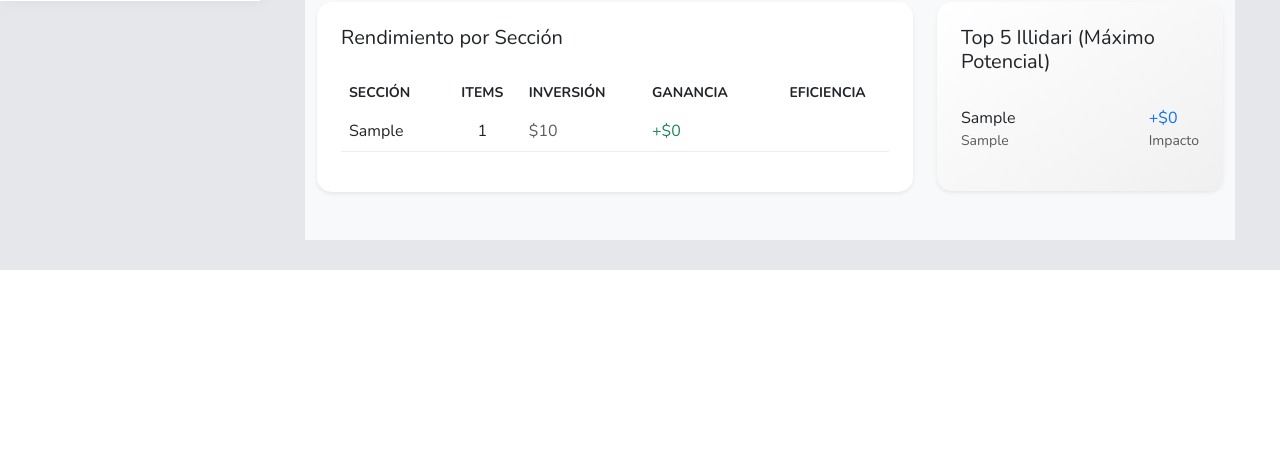
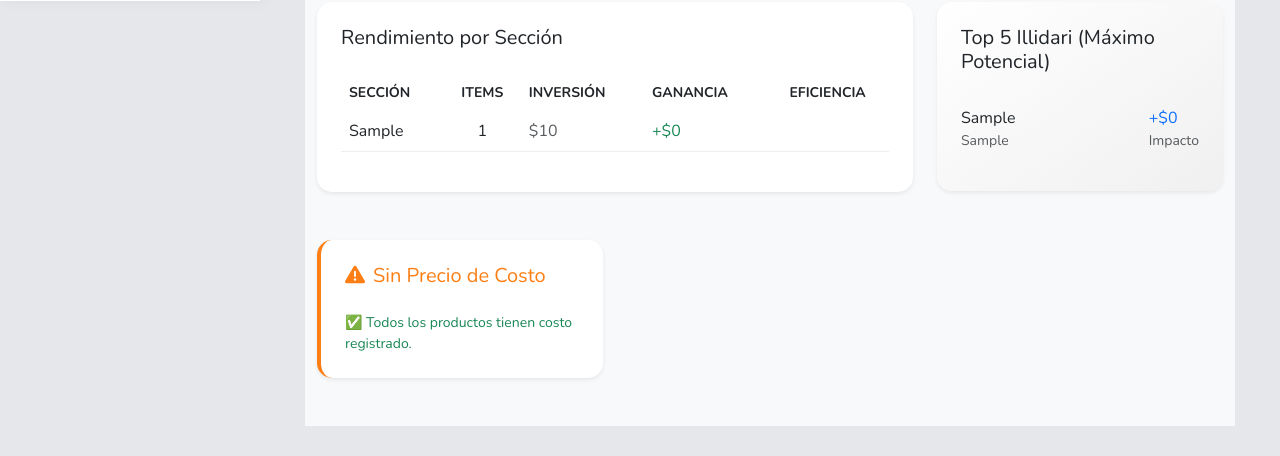
Before and after one commit to Iridah/terminal-vts, a Django app: page /analisis-pro/ in a window 1280 px wide. Shown: the part 799-1255 px from the top of the page. Before the commit the page ends 1069 px from the top, so only its background shows below. Run offline with Django 5.2, Linux system fonts and the light colour scheme; tables that the repository leaves empty hold one stand-in row (values such as "Sample post"); some libraries are stand-ins or nearby versions.

Commit message:
feat: tarjeta sin_costo en analisis_pro con link a admin

```diff
--- a/dashboard/templates/dashboard/analisis_pro.html
+++ b/dashboard/templates/dashboard/analisis_pro.html
@@ -131,6 +131,36 @@
                 </div>
             </div>
         </div>
+
+        <div class="col-lg-4 mb-4">
+            <div class="card border-0 shadow-sm p-4" style="border-radius: 15px; border-left: 4px solid #fd7e14 !important;">
+                <h5 class="font-weight-bold mb-4" style="color: #fd7e14;">
+                    <i class="fa-solid fa-triangle-exclamation me-2"></i>Sin Precio de Costo
+                </h5>
+                <div class="list-group list-group-flush">
+                    {% for item in sin_costo_lista %}
+                    <div class="list-group-item bg-transparent px-0 border-0 mb-1">
+                        <div class="d-flex justify-content-between align-items-center">
+                            <div style="max-width: 70%;">
+                                <div class="font-weight-bold text-dark text-truncate small">{{ item.producto }}</div>
+                                <div class="small text-muted">{{ item.seccion }}</div>
+                            </div>
+                            <div>
+                                <a href="/admin/dashboard/auditoriavts/{{ item.sku }}/change/"
+                                class="btn btn-sm"
+                                style="background-color: #fd7e14; color: white; font-size: 0.7rem;">
+                                    Editar
+                                </a>
+                            </div>
+                        </div>
+                    </div>
+                    {% empty %}
+                    <div class="text-success small">✅ Todos los productos tienen costo registrado.</div>
+                    {% endfor %}
+                </div>
+            </div>
+        </div>
+
     </div>
     {% else %}
     <div class="alert alert-warning shadow-sm border-0" style="border-radius: 10px;">
--- a/dashboard/views_inventario.py
+++ b/dashboard/views_inventario.py
@@ -43,11 +43,12 @@ def analisis_pro(request):
         return render(request, 'dashboard/analisis_pro.html', {'reporte': reporte})
     secciones = reporte.get('secciones', [])
     context = {
-        'reporte': reporte,
-        'secciones_labels': [str(s['seccion']) for s in secciones],
-        'roi_data': [round(float(s.get('roi_pro', 0)), 1) for s in secciones],
-        'total_perdido_data': [int(float(s.get('inversion_total', 0))) for s in secciones],
-    }
+    'reporte': reporte,
+    'secciones_labels': [str(s['seccion']) for s in secciones],
+    'roi_data': [round(float(s.get('roi_pro', 0)), 1) for s in secciones],
+    'total_perdido_data': [int(float(s.get('inversion_total', 0))) for s in secciones],
+    'sin_costo_lista': AuditoriaVTS.objects.filter(precio_costo=0, variantes__isnull=True).order_by('seccion'),
+}
     return render(request, 'dashboard/analisis_pro.html', context)
 
 @sargerite_shield(permiso_requerido='puede_ver_fotos')
```
